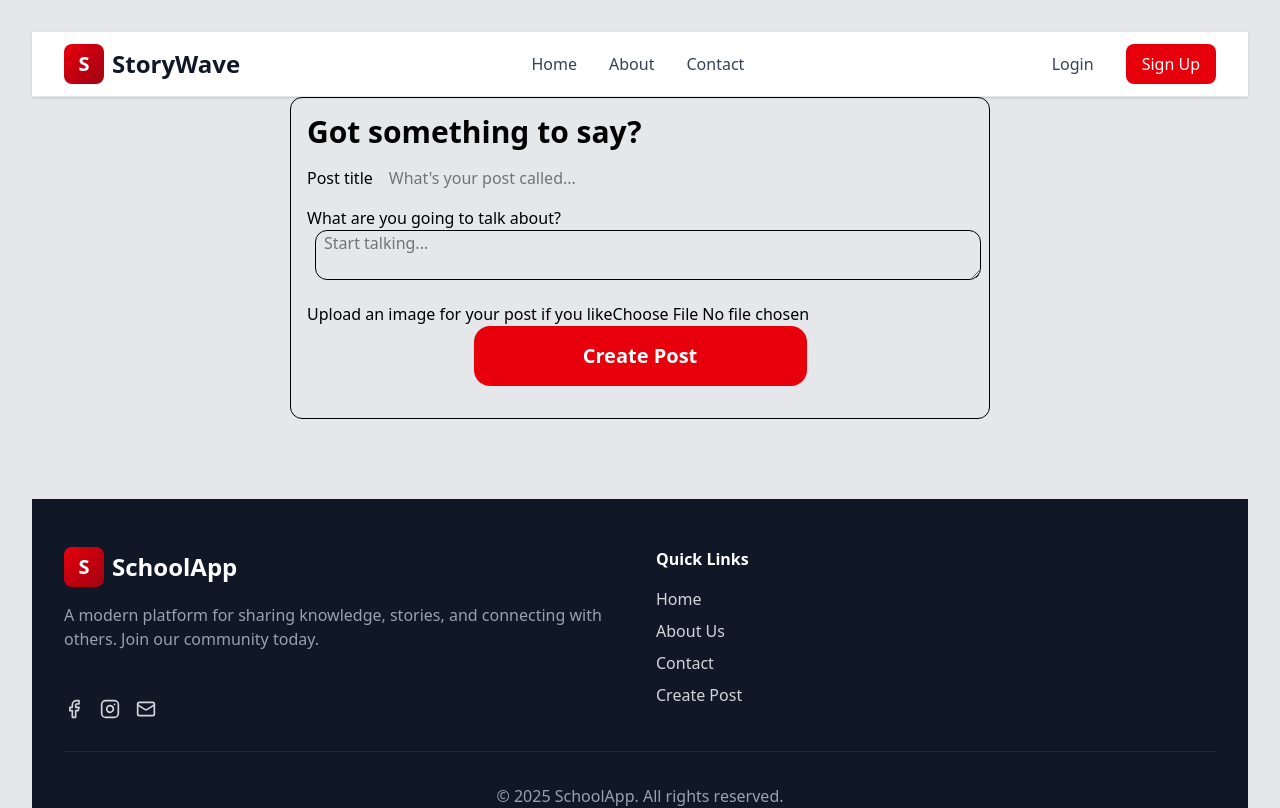
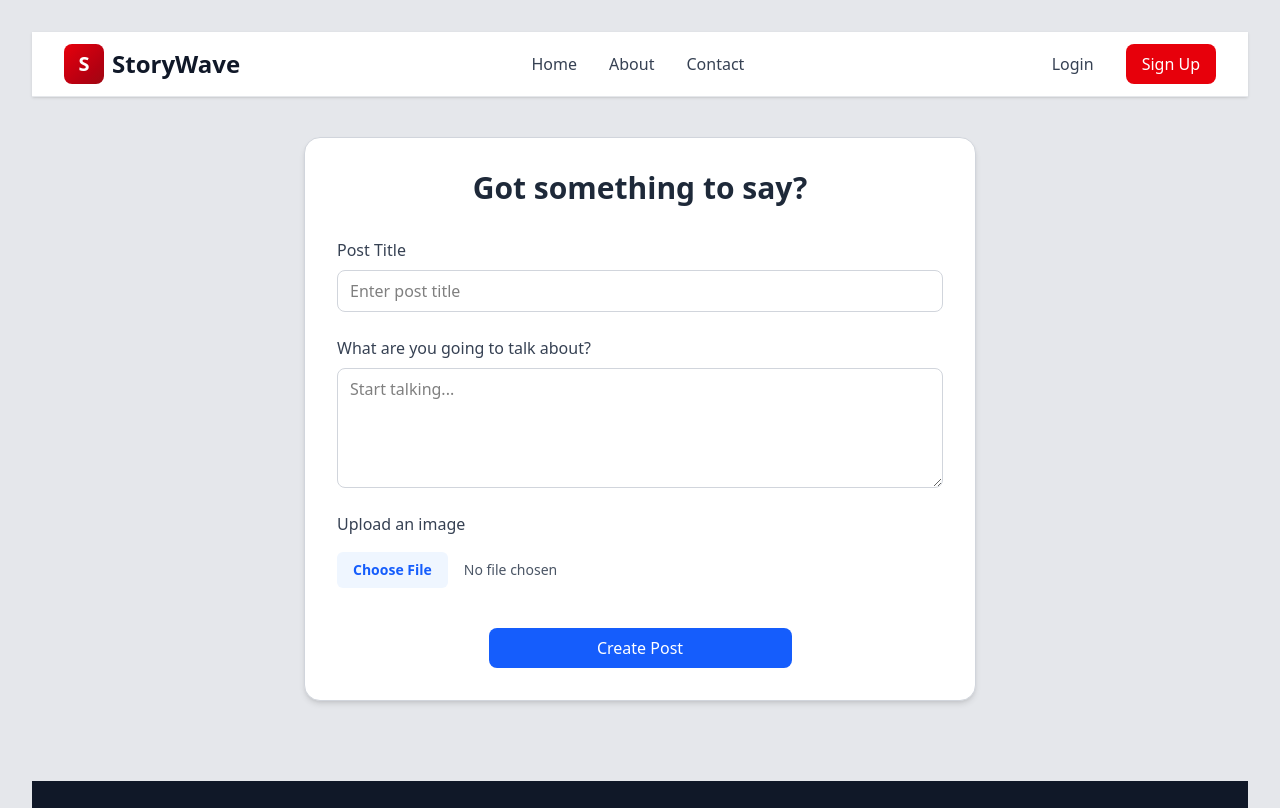
Before and after one commit to potnurusrilatha/schooapp, a Next.js app: page /create in a window 1280 px wide. Shown: the top 808 px of the page. Built offline with nearby package versions, Linux system fonts and the light colour scheme; no server answers.

Commit message:
path changes

```diff
--- a/src/app/(main)/create/page.tsx
+++ b/src/app/(main)/create/page.tsx
@@ -23,32 +23,63 @@ const CreatePage = () => {
     })
 
      return (
-        <div className="border-1 rounded-xl p-4 w-[700px] mx-auto ">
-            <h2 className="font-bold text-3xl mb-4">Got something to say?</h2>
-            <form onSubmit={handleSubmit(values => {
-                const imageForm = new FormData()
+    <div className="max-w-2xl mx-auto mt-10 mb-10  bg-white shadow-md rounded-2xl p-8 border border-gray-300 ">
+      <h2 className="font-semibold text-3xl mb-8 text-center text-gray-800">
+        Got something to say?
+      </h2>
 
-                if (values.image) {
+      <form
+        onSubmit={handleSubmit(values => {
+          let imageForm = new FormData();
+
+          if (values.image?.length) {
             imageForm.append('image', values.image[0])
           }
+          mutate({ title: values.title, content: values.content, image: imageForm })
+        })}
+        className="flex flex-col gap-6"
+      >
+        <fieldset className="flex flex-col gap-2">
+          <label htmlFor="title" className="font-medium text-gray-700">Post Title</label>
+          <input
+            className="border border-gray-300 rounded-lg px-3 py-2 focus:outline-none focus:ring-2 focus:ring-blue-500"
+            {...register("title")}
+            id="title"
+            placeholder="Enter post title"
+          />
+          {errors.title && <ErrorMessage message={errors.title.message!} />}
+        </fieldset>
 
-                mutate({title: values.title, content: values.content, image: imageForm})
-            }
-            )} className="flex flex-col mb-4">
-                <fieldset>
-                    <label htmlFor="title">Post title</label>
-                    <input className="ml-2 mb-4 px-2" {...register("title")} id="title" placeholder="What's your post called..." />
+        <fieldset className="flex flex-col gap-2">
+          <label htmlFor="content" className="font-medium text-gray-700">What are you going to talk about?</label>
+          <textarea
+            className="border border-gray-300 rounded-lg px-3 py-2 focus:outline-none focus:ring-2 focus:ring-blue-500 min-h-[120px]"
+            {...register("content")}
+            id="content"
+            placeholder="Start talking..."
+          />
+          {errors.content && <ErrorMessage message={errors.content.message!} />}
         </fieldset>
-                <fieldset>
-                    <label htmlFor="content">What are you going to talk about?</label>
-                    <textarea className="ml-2 mb-4 px-2 border-1 rounded-xl w-full" {...register("content")} id="content" placeholder="Start talking..." />
-                </fieldset>
-                <fieldset>
-                    <label htmlFor="image">Upload an image for your post if you like</label>
-                    <input type="file" {...register("image")} id="image"></input>
+
+        <fieldset className="flex flex-col gap-2">
+          <label htmlFor="image" className="font-medium text-gray-700 mb-2">Upload an image</label>
+          <input
+            type="file"
+            {...register("image")}
+            id="image"
+            className="block w-full text-sm text-gray-600 file:mr-4 file:py-2 file:px-4 file:rounded-md
+              file:border-0 file:text-sm file:font-semibold file:bg-blue-50 file:text-blue-600
+              hover:file:bg-blue-100 cursor-pointer"
+          />
           {errors.image && <ErrorMessage message={errors.image.message!} />}
         </fieldset>
-                <button className="button-secondary w-1/2 m-auto">Create Post</button>
+
+        <button
+          type="submit"
+          className="mt-4  bg-blue-600 hover:bg-blue-700 text-white font-medium py-2 rounded-lg transition-colors  w-1/2 mx-auto block"
+        >
+          Create Post
+        </button>
       </form>
     </div>
   )
--- a/src/components/Comments/index.tsx
+++ b/src/components/Comments/index.tsx
@@ -2,8 +2,8 @@
 
 import { useQuery } from "@tanstack/react-query";
 import { getCommentsByPostId } from "@/utils/supabase/queries";
-import CommentForm from '../CommentForm/index'
-import CommentItem from '../CommentItem/index'
+import CommentForm from '@/components/CommentForm/index'
+import CommentItem from '@/components/CommentItem/index'
 
 interface CommentsProps {
   postId: number;
```
Lines whose indentation alone changed are shown as unchanged.
